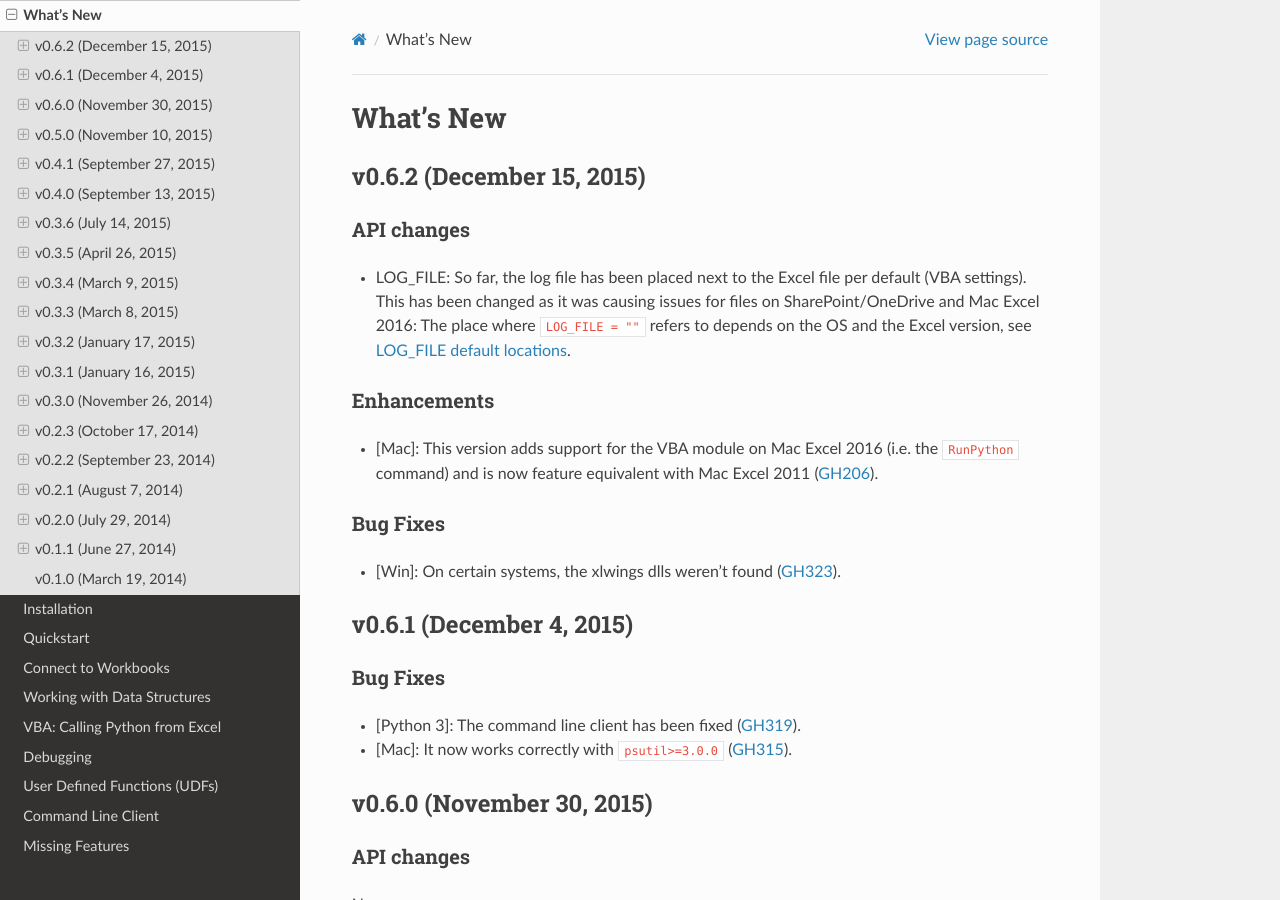
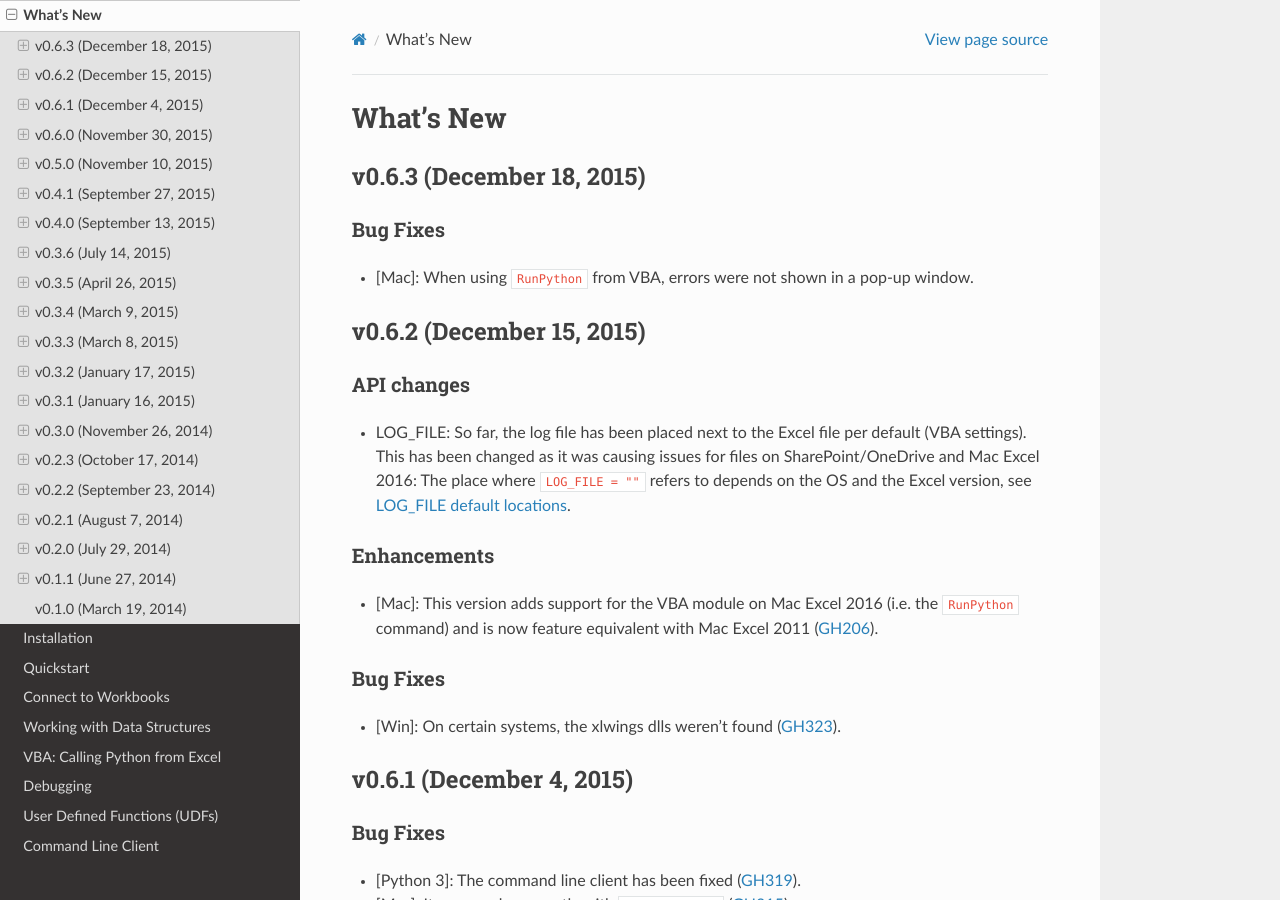
Before and after one commit to xlwings/xlwings, a Sphinx documentation site: the page built from docs/whatsnew.rst, in a window 1280 px wide and 900 px high. Built offline with Sphinx 7.4.7 and the Read the Docs theme 2.0.0, drawn with Linux system fonts in a browser that asks for light colours.

Commit message:
added v0.6.3 release notes

```diff
--- a/docs/whatsnew.rst
+++ b/docs/whatsnew.rst
@@ -1,5 +1,14 @@
 What's New
 ==========
+
+v0.6.3 (December 18, 2015)
+--------------------------
+
+Bug Fixes
+*********
+
+* [Mac]: When using ``RunPython`` from VBA, errors were not shown in a pop-up window.
+
 
 v0.6.2 (December 15, 2015)
 --------------------------
```
